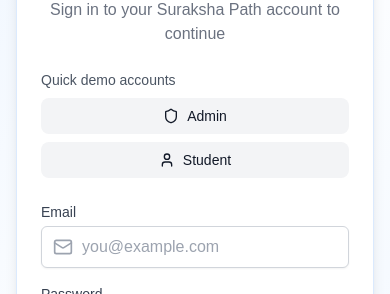
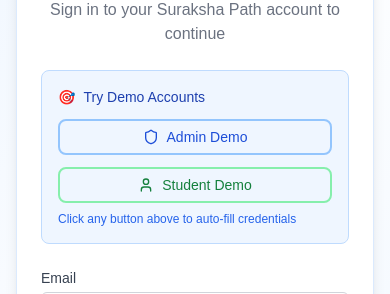
Before and after one commit to BYTEGUARDIAN14/suraksha-path, a React (Vite) app in the folder frontend/: page /login in a window 390 px wide. Shown: the part 276-570 px from the top of the page. Built offline with nearby package versions, Linux system fonts and the light colour scheme; no server answers.

Commit message:
feat(login): improve demo buttons design with better visibility and mobile responsiveness

```diff
--- a/frontend/src/pages/Login.tsx
+++ b/frontend/src/pages/Login.tsx
@@ -70,29 +70,36 @@
               </CardHeader>
               <CardContent>
                 {/* Quick demo accounts */}
-                <div className="mb-6">
-                  <div className="text-sm text-gray-600 mb-2">Quick demo accounts</div>
-                  <div className="grid grid-cols-1 sm:grid-cols-2 gap-2">
+                <div className="mb-6 p-4 bg-blue-50 rounded-lg border border-blue-200">
+                  <div className="text-sm font-medium text-blue-800 mb-3 flex items-center">
+                    <span className="mr-2">🎯</span> Try Demo Accounts
+                  </div>
+                  <div className="grid grid-cols-1 sm:grid-cols-2 gap-3">
                     <Button
-                      variant="secondary"
+                      variant="outline"
                       size="sm"
+                      className="border-blue-300 text-blue-700 hover:bg-blue-100 hover:border-blue-400 transition-all duration-200 font-medium"
                       onClick={() => {
                         setEmail('admin@sih.test');
                         setPassword('Admin@123');
                       }}
                     >
-                      <Shield className="w-4 h-4 mr-2" /> Admin
+                      <Shield className="w-4 h-4 mr-2" /> Admin Demo
                     </Button>
                     <Button
-                      variant="secondary"
+                      variant="outline"
                       size="sm"
+                      className="border-green-300 text-green-700 hover:bg-green-100 hover:border-green-400 transition-all duration-200 font-medium"
                       onClick={() => {
                         setEmail('student1@sih.test');
                         setPassword('Student@123');
                       }}
                     >
-                      <User className="w-4 h-4 mr-2" /> Student
+                      <User className="w-4 h-4 mr-2" /> Student Demo
                     </Button>
+                  </div>
+                  <div className="text-xs text-blue-600 mt-2">
+                    Click any button above to auto-fill credentials
                   </div>
                 </div>
 
```
